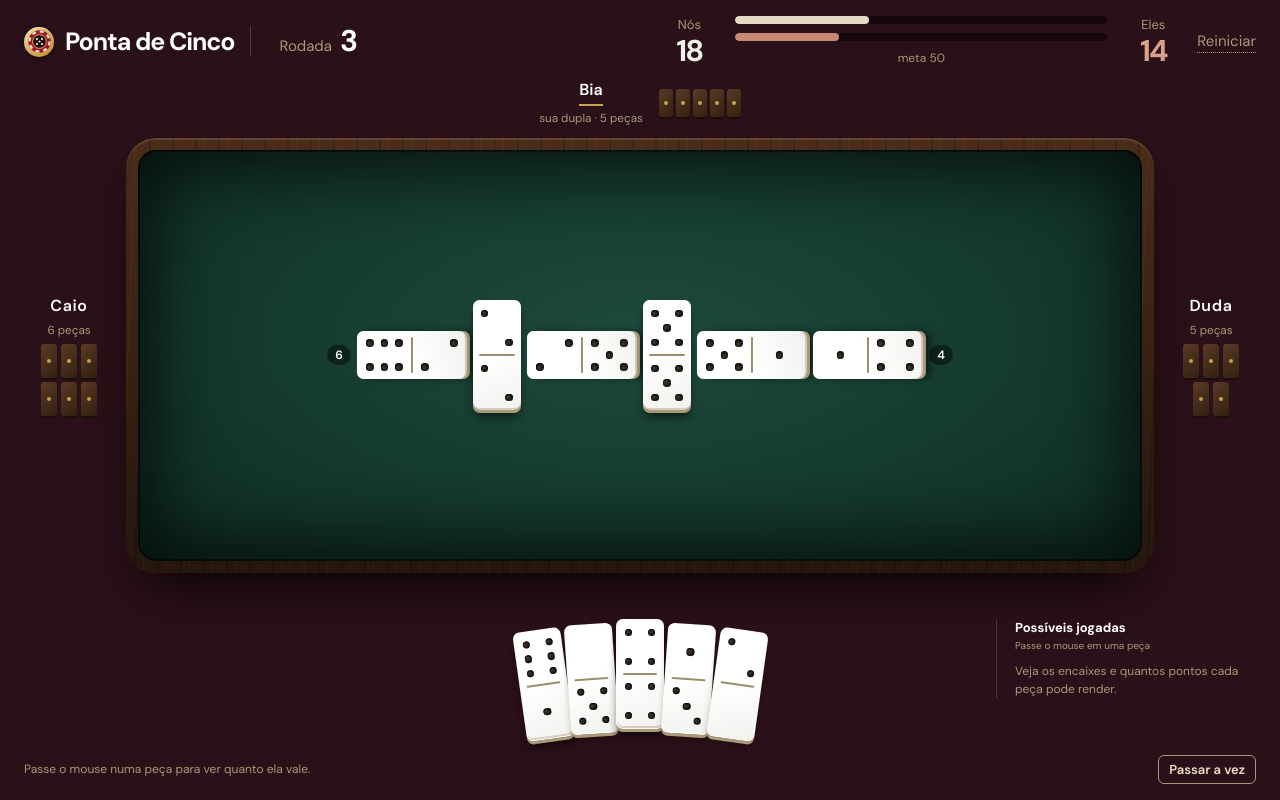
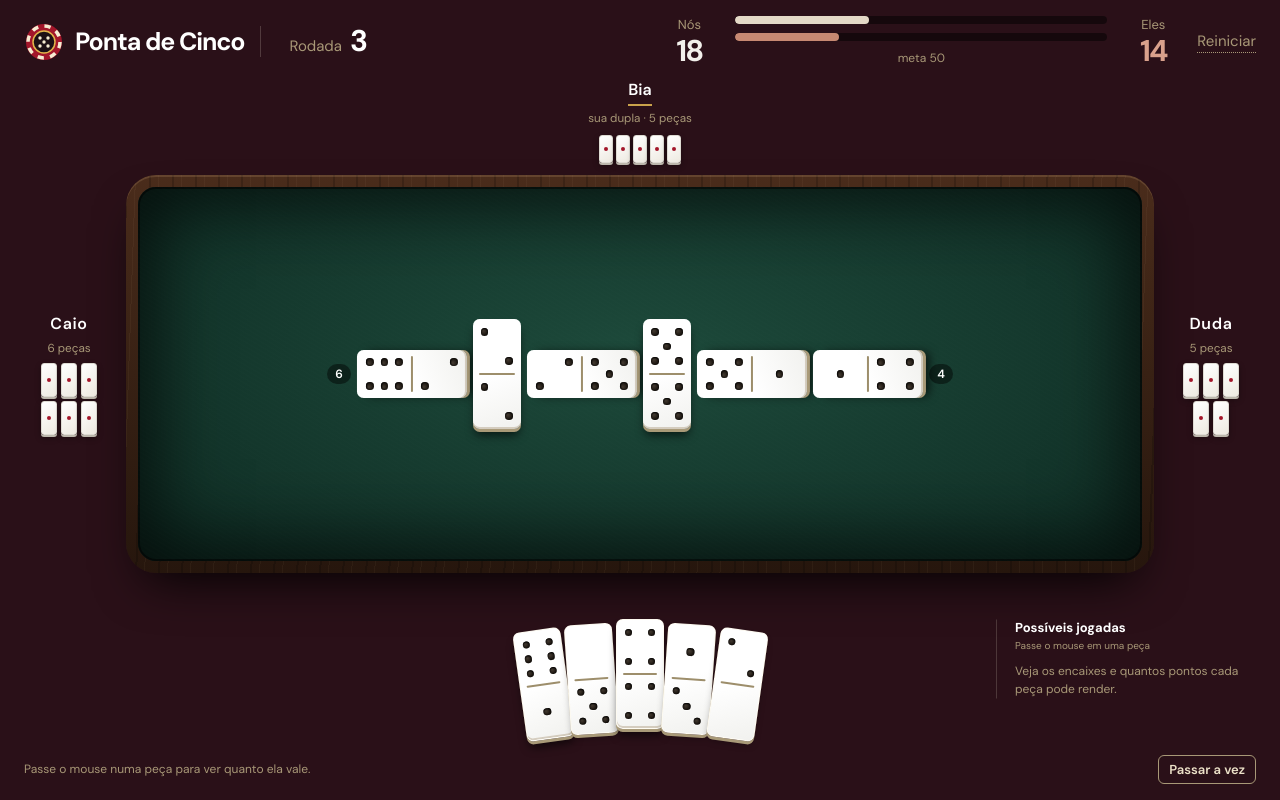
Before and after one commit to LUMEN-7/ponta-5, a React (Vite) app: page / in a window 1280 px wide. Built offline with nearby package versions, Linux system fonts and the light colour scheme.

Commit message:
style: apresenta ficha original e peças brancas dos adversários

```diff
--- a/src/styles.css
+++ b/src/styles.css
@@ -204,3 +204,12 @@ body{font-family:'DM Sans',system-ui,sans-serif;font-weight:400;letter-spacing:0
 .mao button.no{filter:none;opacity:1}
 .ghost .pts{display:none}
 @media(max-width:700px){.seat.caio .seat-info,.seat.duda .seat-info{writing-mode:horizontal-tb;transform:none}}
+
+/* Ficha clássica de aposta e peças dos jogadores em marfim branco */
+.coin-badge{width:40px;height:40px;border-radius:50%;background:none;box-shadow:none}
+.coin-badge svg{width:40px;height:40px}
+.seat.bia{display:flex;flex-direction:column;align-items:center;gap:9px}
+.seat.bia .seat-info{order:0}
+.seat.bia .back{order:1;display:flex;justify-content:center}
+.back span{background:linear-gradient(145deg,#fff,#eeeae1);box-shadow:0 2px 0 #bdb8ad,0 3px 6px rgba(0,0,0,.32);border:1px solid #dedbd3}
+.back span::after{background:#a3162a}
```
